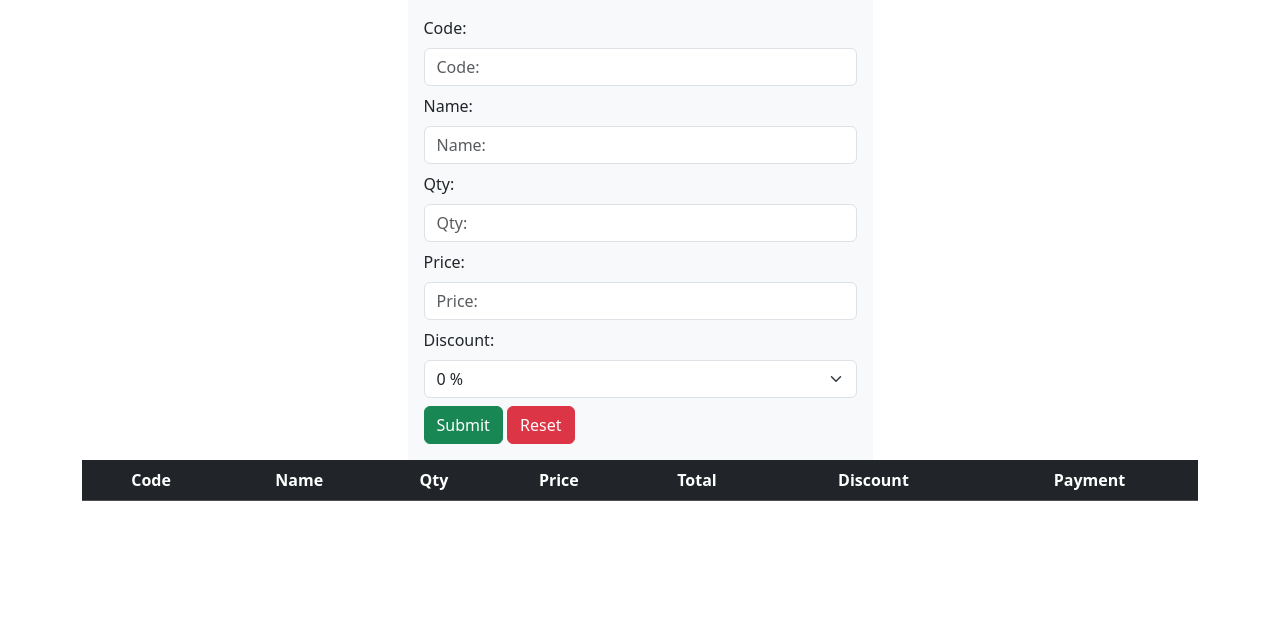
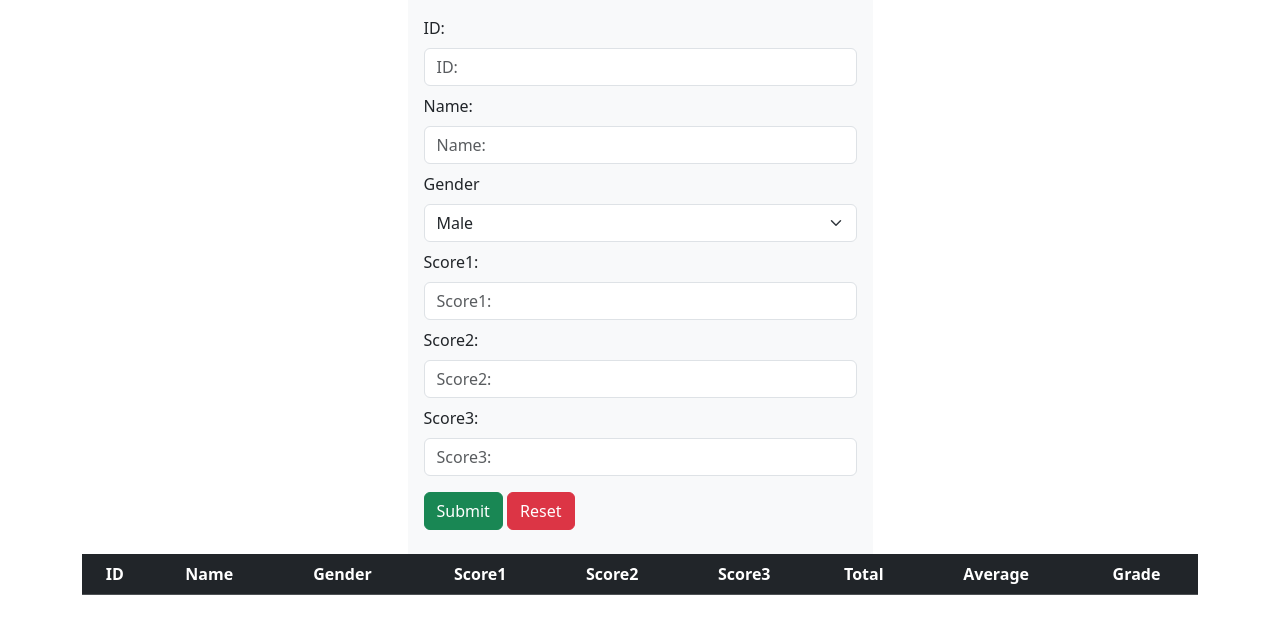
Before and after one commit to KunKimlong/form, a plain HTML site: page index.html in a window 1280 px wide. Drawn offline with nearby package versions, Linux system fonts and the light colour scheme.

Commit message:
Update index.html

```diff
--- a/index.html
+++ b/index.html
@@ -11,42 +11,43 @@
     <div class="container">
         <div class="col-5 mx-auto bg-light p-3">
             <form action="">
-                <label for="">Code:</label>
-                <input type="text" name="" placeholder="Code: " id="" class="form-control my-2">
+                <label for="">ID:</label>
+                <input type="text" name="" placeholder="ID: " id="" class="form-control my-2">
                 <label for="">Name:</label>
                 <input type="text" name="" placeholder="Name: " id="" class="form-control my-2">
-                <label for="">Qty:</label>
-                <input type="text" name="" placeholder="Qty: " id="" class="form-control my-2">
-                <label for="">Price:</label>
-                <input type="text" name="" placeholder="Price: " id="" class="form-control my-2">
-                <label for="">Discount:</label>
+                <label for="">Gender</label>
                 <select name="" id="" class="form-select my-2">
-                    <option value="0">0 %</option>
-                    <option value="10">10 %</option>
-                    <option value="15">15 %</option>
+                    <option value="Male">Male</option>
+                    <option value="Female">Female</option>
                 </select>
-
-                <button class="btn btn-success">Submit</button>
-                <button class="btn btn-danger">Reset</button>
+                <label for="">Score1:</label>
+                <input type="text" name="" placeholder="Score1: " id="" class="form-control my-2">
+                <label for="">Score2:</label>
+                <input type="text" name="" placeholder="Score2: " id="" class="form-control my-2">
+                <label for="">Score3:</label>
+                <input type="text" name="" placeholder="Score3: " id="" class="form-control my-2">
+                <button class="btn btn-success my-2">Submit</button>
+                <button class="btn btn-danger my-2">Reset</button>
             </form>
         </div>
         <table class="text-center table table-dark table-hover">
             <thead>
                 <tr>
-                    <th>Code</th>
+                    <th>ID</th>
                     <th>Name</th>
-                    <th>Qty</th>
-                    <th>Price</th>
+                    <th>Gender</th>
+                    <th>Score1</th>
+                    <th>Score2</th>
+                    <th>Score3</th>
                     <th>Total</th>
-                    <th>Discount</th>
-                    <th>Payment</th>
+                    <th>Average</th>
+                    <th>Grade</th>
                 </tr>
             </thead>
             <tbody id="demo">
 
             </tbody>
         </table>
-
     </div>
 </body>
 </html>
```
